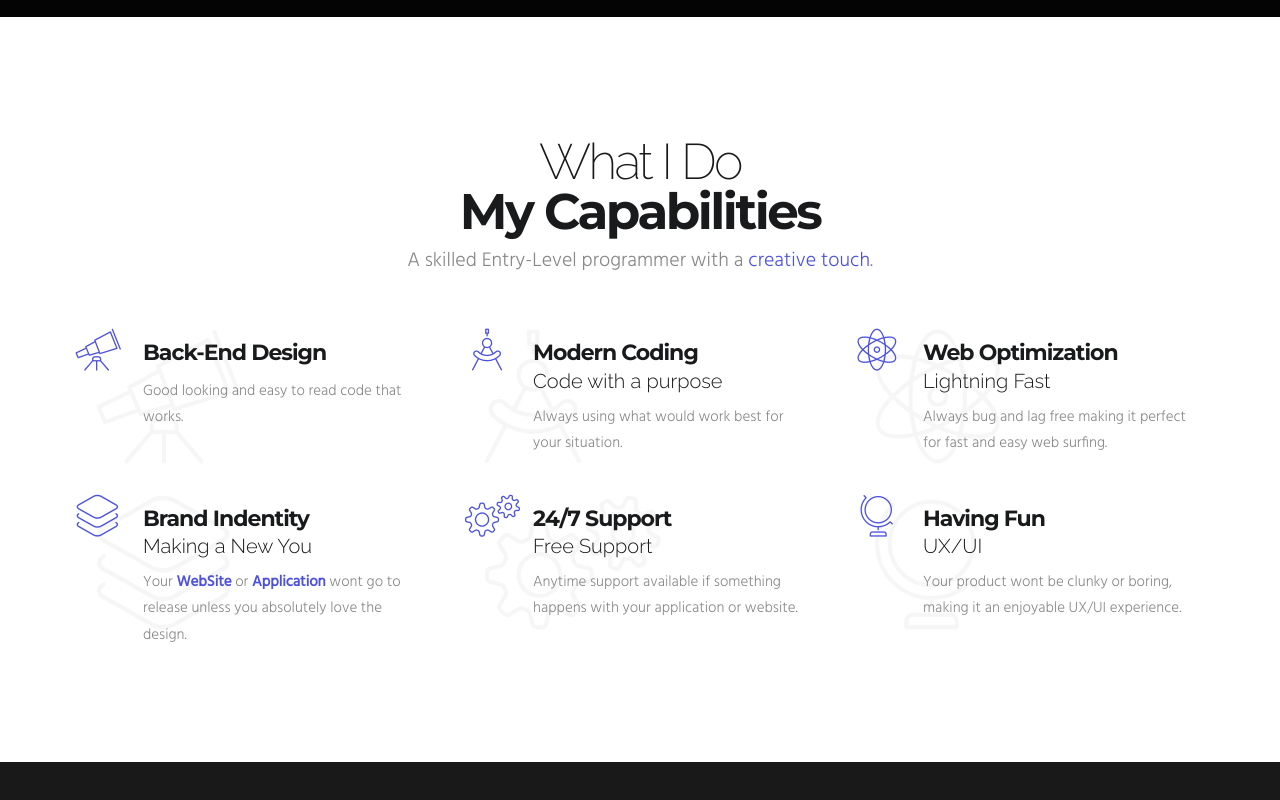
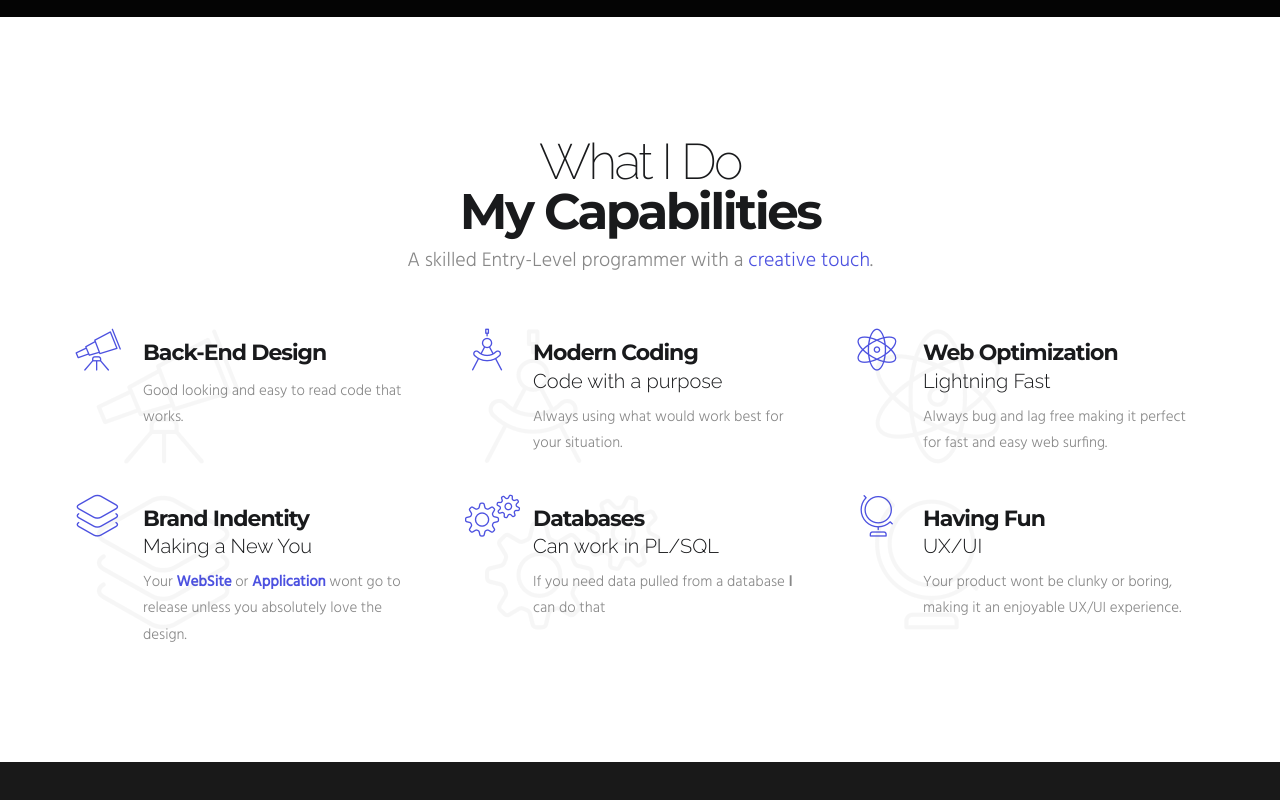
Before and after one commit to MitchReed123/MyPortfolio, a plain HTML site: page index.html in a window 1280 px wide. Shown: the part 1898-2698 px from the top of the page. Drawn offline with Linux system fonts and the light colour scheme; some packages are replaced by stand-ins of ours; files whose address does not match are found by name.

Commit message:
Final push before presentation

```diff
--- a/index.html
+++ b/index.html
@@ -241,8 +241,8 @@
                         <i class="icon-gears size-3x color"></i>
                         <i class="icon-gears back-icon"></i>
                         <div class="feature-left-content">
-                            <h4><strong>24/7 Support</strong><br>Free Support</h4>
-                            <p>Anytime support available if something happens with your application or website.</p>
+                            <h4><strong>Databases</strong><br>Can work in PL/SQL </h4>
+                            <p>If you need data pulled from a database <strong>I</strong> can do that</p>
                         </div>
                     </div>
 
```
Also changed, not shown: 1 other file.
